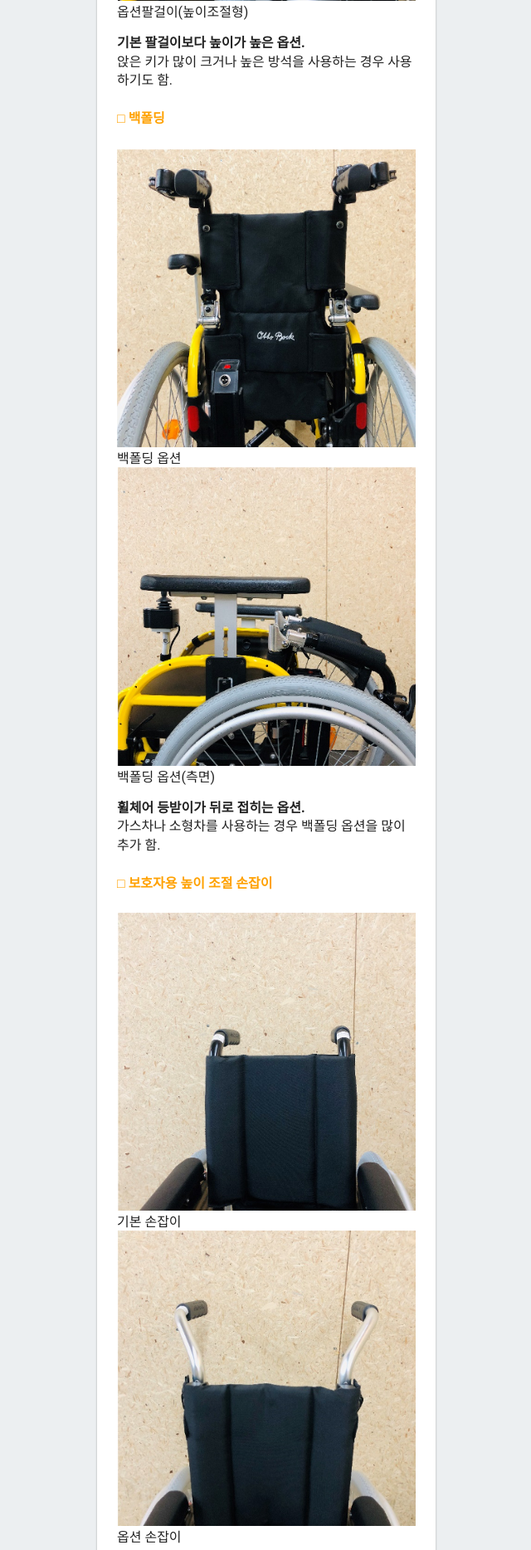
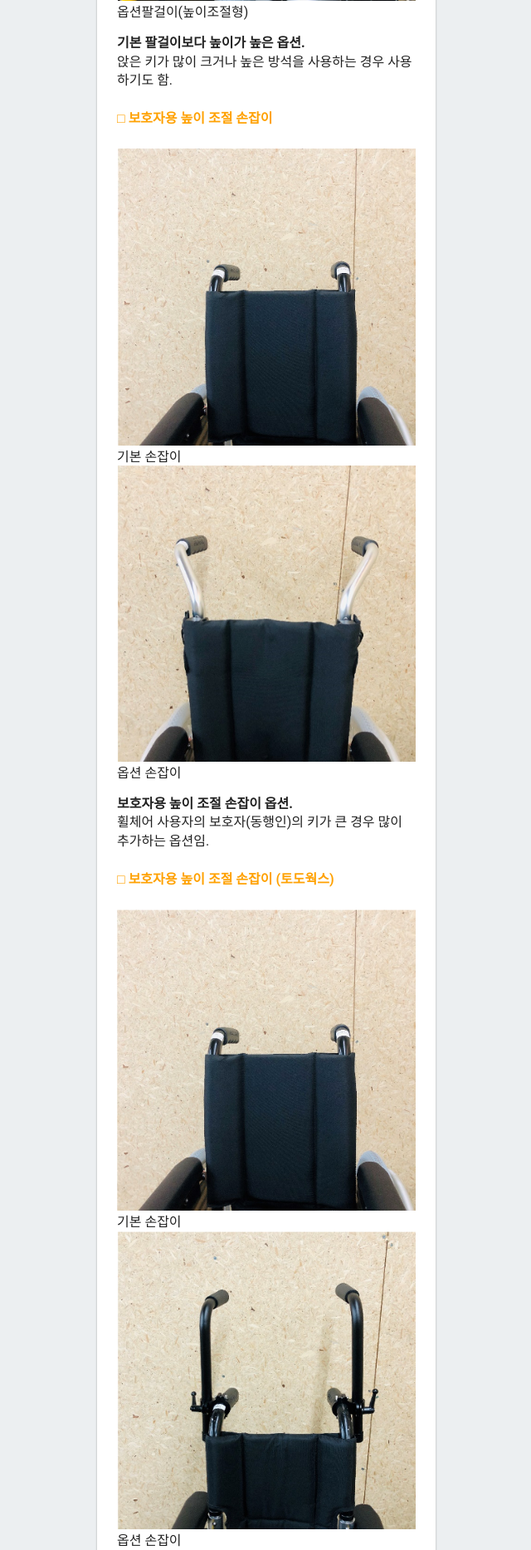
Before and after one commit to Funncy/self_fitting_eb, a Django app: page /fitting/opt_list in a window 1280 px wide. Shown: the part 1968-3836 px from the top of the page at 83% size, without its empty margins (319-959 px from the left). Run offline with Django 3.2, Linux system fonts and the light colour scheme.

Commit message:
delete opt backfolding

```diff
--- a/templates/fittings/opt_list.html
+++ b/templates/fittings/opt_list.html
@@ -148,32 +148,6 @@
                     </div>
                 </div>
 
-
-
-                <div>
-                    <div>
-                        <p class="subtitle">□ 백폴딩</p>
-
-                    </div>
-                    <div>
-                        <div>
-                            <img src="{% static 'image/3_1.png' %}">
-                            백폴딩 옵션
-                        </div>
-                        <div>
-                            <img src="{% static 'image/3_2.png' %}">
-                            백폴딩 옵션(측면)
-                        </div>
-                    </div>
-                    <div>
-                        <p>
-                            <b>휠체어 등받이가 뒤로 접히는 옵션.</b><br>
-                            가스차나 소형차를 사용하는 경우 백폴딩 옵션을 많이 추가 함.
-                        </p>
-                    </div>
-                </div>
-
-
                 <div>
                     <div>
                         <p class="subtitle">□ 보호자용 높이 조절 손잡이</p>
```
